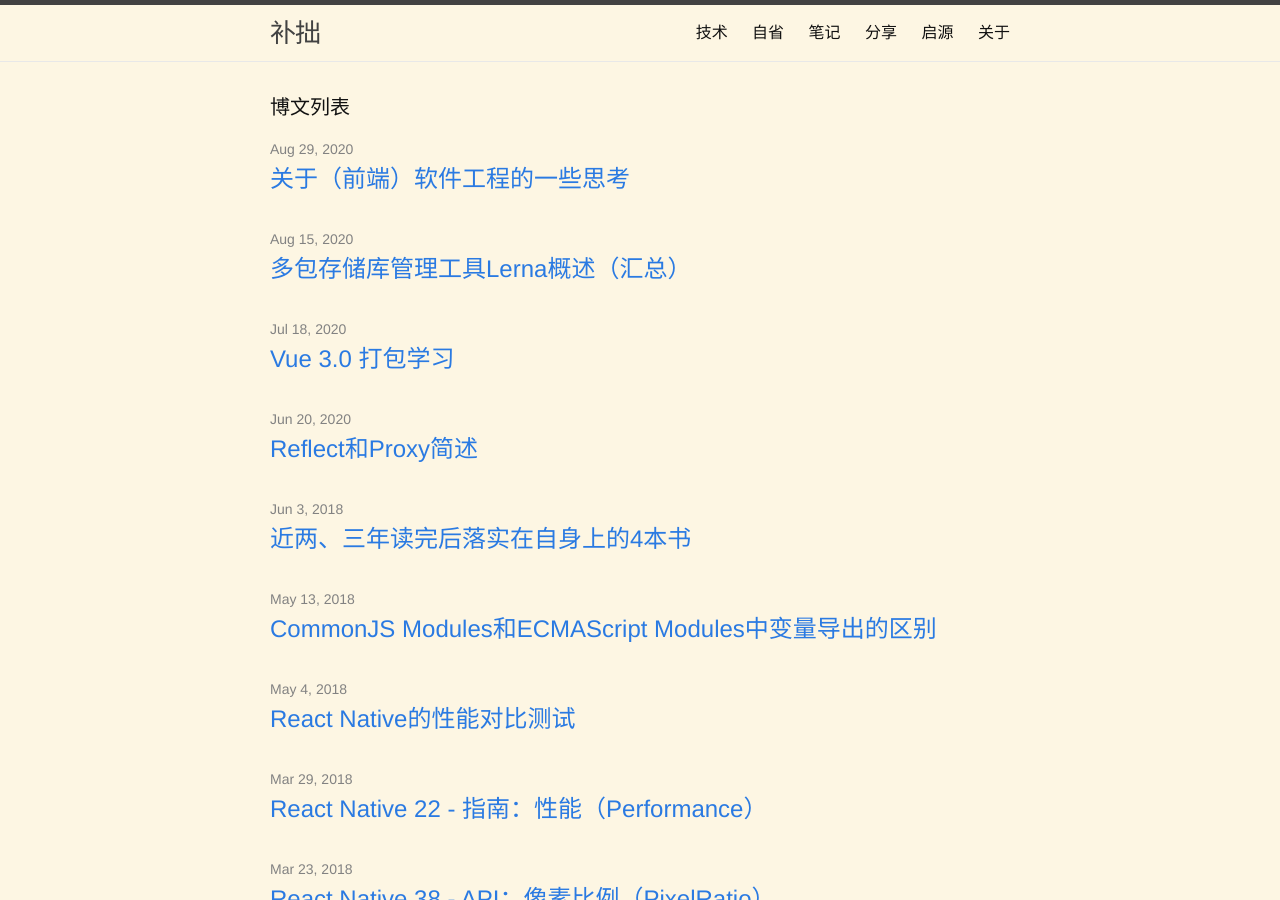
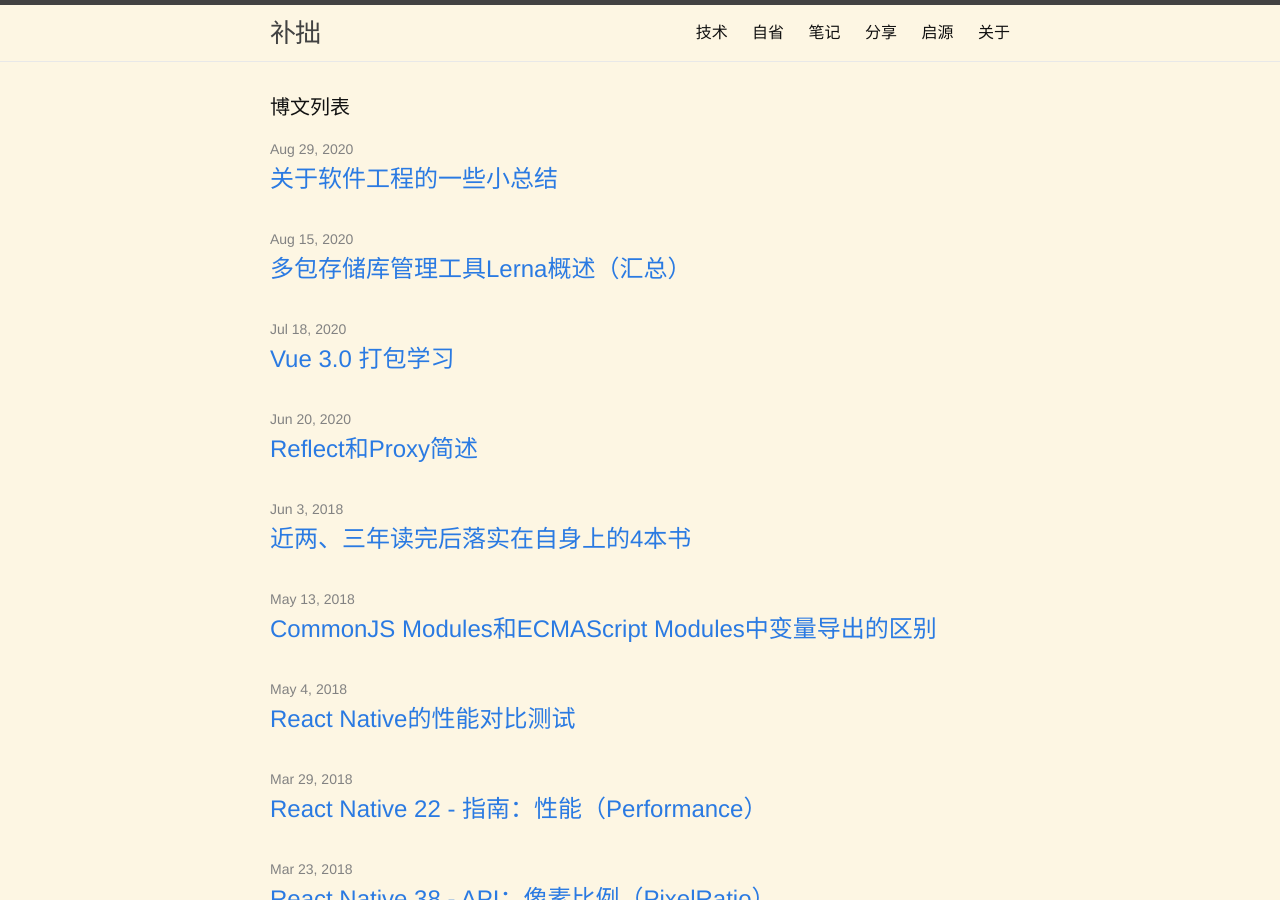
Before and after one commit to testudy/testudy.github.io, a Jekyll site: the page built from index.html, in a window 1280 px wide and 900 px high. Built offline with Jekyll 4.4.1, drawn with Linux system fonts in a browser that asks for light colours; comment, search, counter and statistics services are not loaded.

Commit message:
chore: 调整排版

```diff
--- a/tech/_posts/2020-08-29-software-engineering.md
+++ b/tech/_posts/2020-08-29-software-engineering.md
@@ -1,20 +1,20 @@
 ---
 layout: post
-title: 关于（前端）软件工程的一些思考
-tags: 软件工程 技术 思考
+title: 关于软件工程的一些小总结
+tags: 软件工程 技术 总结
 ---
 
 ![Are you a Coder or a Programmer or an Engineer](/tech/media/code-vs-programmer-vs-engineer.png)
 
-    伙伴们经常用码农“自嘲”——Are you a Coder or a Programmer or an Engineer ?
+> 伙伴们经常用码农“自嘲”——Are you a Coder or a Programmer or an Engineer ?
 
 明亮老师的主持下做“琢·磨”系列的分享，本来打算做一个前端工程化相关的主题，仔细思考后还是决定先从更宏观/普世的软件工程视角分享一次。
 
 我是一个专业的前端工程师，为什么不直接分享的前端工程化？关于前端工程化的现状，周爱民老师在[《前端工程化》](https://book.douban.com/subject/27605366/)一书的推荐序《技术之外》摘录如下：
 
-    前端的工程化，事实上还处于一个原始阶段。我们如今之所视，可以一言以蔽之：或在对语言内在功能特性的补充，或在对其外在组织能力的补充。这些种种补充，仅是在工程体系的“工具”这一隅上做功夫。可以预见的是，在前端工程这个体系上前行，必然面临的问题是过程的优化和方法论的建立。
-
-    ——周爱民老师
+> 前端的工程化，事实上还处于一个原始阶段。我们如今之所视，可以一言以蔽之：或在对语言内在功能特性的补充，或在对其外在组织能力的补充。这些种种补充，仅是在工程体系的“工具”这一隅上做功夫。可以预见的是，在前端工程这个体系上前行，必然面临的问题是过程的优化和方法论的建立。
+>
+> ——周爱民老师
 
 回忆一些前端工程化中的细节：
 1. 复杂的webpack.config.json；
@@ -23,9 +23,7 @@ tags: 软件工程 技术 思考
 4. 组织能力—图片的base64内嵌；
 5. 组织能力—镜像构建等等。
 
-前端工程化确实需要从更宏大的软件工程层次进行实践。
-
-软件工程从诞生到现在，60年左右的历史，可能依然算不上一个特别严谨的工程学科，在未来还有很长的路要走。这篇分享也是这两年自己的一些反思和思考。本文分如下四部分：
+前端工程化确实需要从更宏大的软件工程层次进行实践。软件工程从诞生到现在，60年左右的历史，可能依然算不上一个特别严谨的工程学科，在未来还有很长的路要走。这篇分享也是这两年自己的一些反思和思考。本文分如下四部分：
 1. 软件工程的概述；
 2. 软件工程的过程；
 3. 软件工程的重要方法论；
@@ -35,9 +33,9 @@ tags: 软件工程 技术 思考
 
 ### 1.1 软件工程定义
 
-    软件工程是一门应用计算机科学理论和技术以及工程管理原则和方法，按预算和进度，实现满足用户要求的软件产品的定义、开发、和维护的工程或进行研究的学科
-
-    ——GB/T11457-2006
+> 软件工程是一门应用计算机科学理论和技术以及工程管理原则和方法，按预算和进度，实现满足用户要求的软件产品的定义、开发、和维护的工程或进行研究的学科
+>
+> ——GB/T11457-2006
 
 从定义中挖掘一些细节：
 1. 软件工程同时包含科学和工程的特点，前者偏研究和原理，后者偏管理和实践；
@@ -105,9 +103,9 @@ tags: 软件工程 技术 思考
 
 ### 1.4 软件工程的难点
 
-    熙熙攘攘的软件产业就像时装行业一样，不断被各种流行时尚裹挟着前行，却始终无法找出解决软件工程中存在的最根本问题的解决办法
-
-    —— PeterR.Hill（ISBSG CEO）
+> 熙熙攘攘的软件产业就像时装行业一样，不断被各种流行时尚裹挟着前行，却始终无法找出解决软件工程中存在的最根本问题的解决办法
+>
+> —— PeterR.Hill（ISBSG CEO）
 
 ![three engineering difficulties](/tech/media/three-engineering-difficulties.png)
 
```
